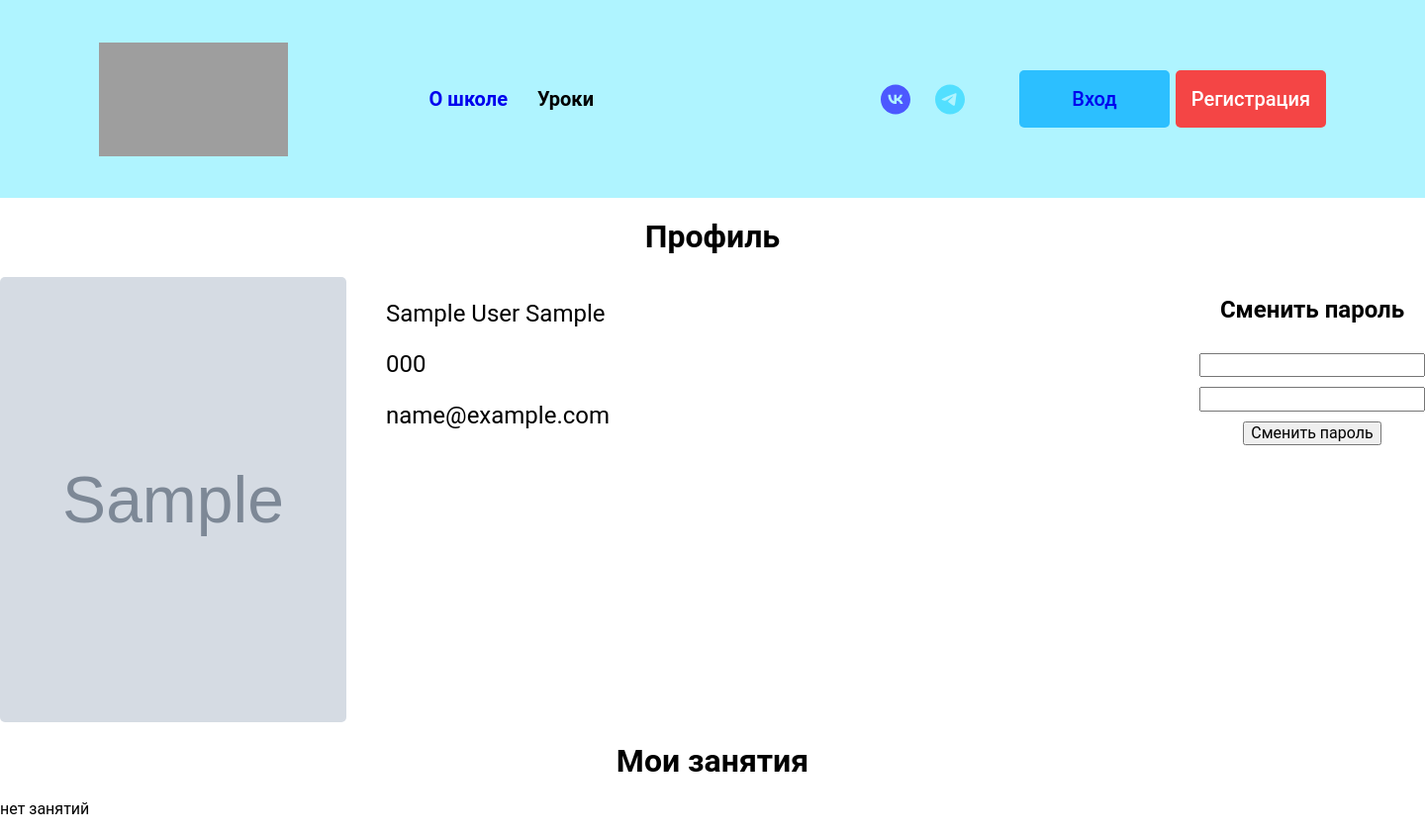
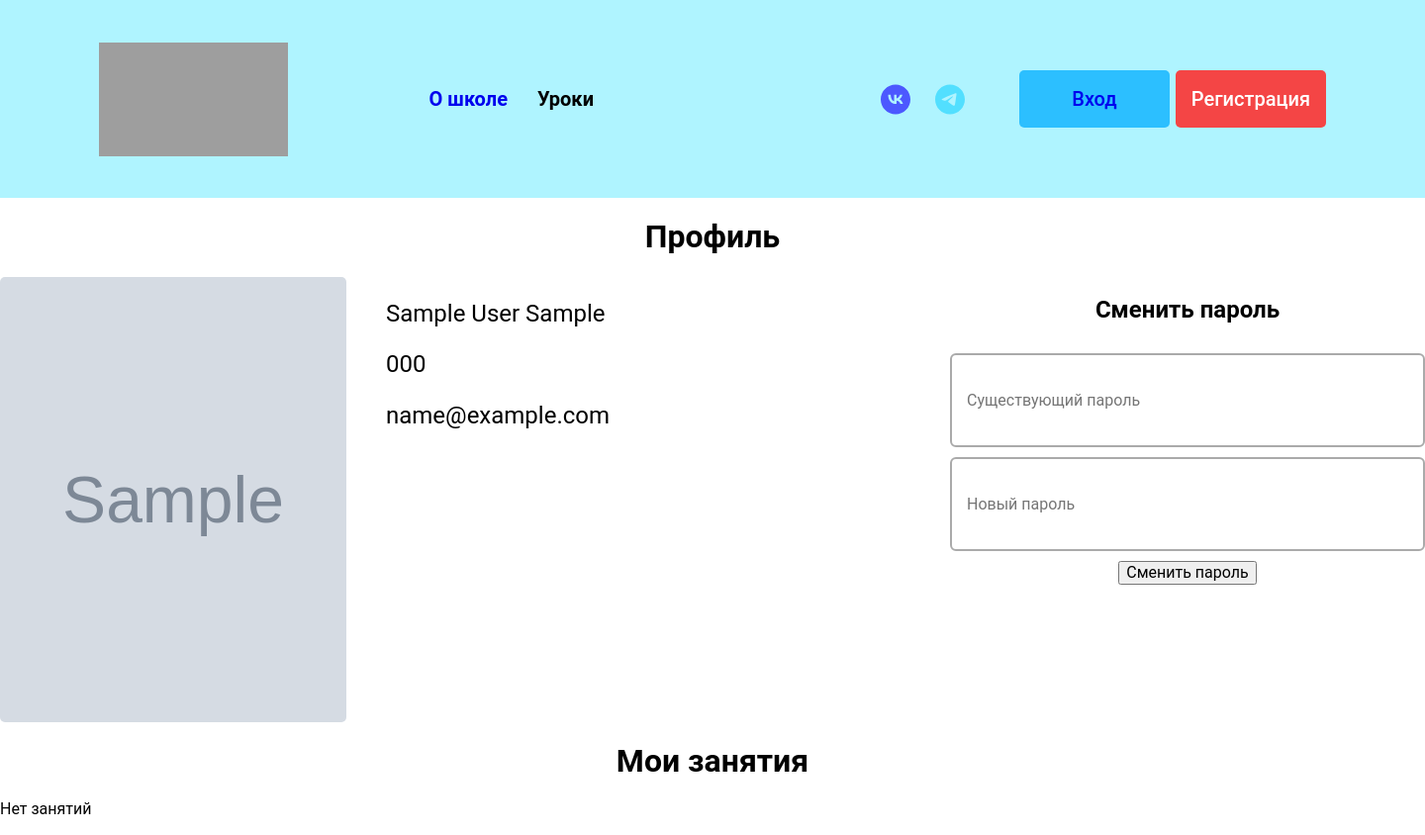
Before and after one commit to AJlekCandr-proff/Enlish_Yekaterinburg, a Django app: page /ru/account in a window 1440 px wide. Shown: the whole page at 99% size. Before the commit the page ends 823 px from the top, so only its background shows below. Run offline with Django 5.2, Linux system fonts and the light colour scheme; tables that the repository leaves empty hold one stand-in row (values such as "Sample post"); grey boxes marked "Sample" are stand-in pictures; grey boxes are pictures that could not be loaded.

Commit message:
feat: Update styles for section change password in account.html

```diff
--- a/English_Ekb/school/static/styles/student.css
+++ b/English_Ekb/school/static/styles/student.css
@@ -25,6 +25,18 @@ body {margin: 0}
     align-items: center;
 }
 
+.profile-settings input {
+    border-radius: 6px;
+    height: 95px;
+    width: 480px;
+    border: solid 2px #AAAAAA;
+    color: #AAAAAA;
+    padding: 15px;
+}
+
+.profile-settings input:focus {border: none}
+
+
 .student {width: 800px; display: flex; justify-content: space-between}
 
 .student-information {
--- a/English_Ekb/templates/school/pages/account.html
+++ b/English_Ekb/templates/school/pages/account.html
@@ -30,11 +30,11 @@
                     <h2>Сменить пароль</h2>
 
                     <label>
-                        <input/>
+                        <input placeholder="Существующий пароль"/>
                     </label>
 
                     <label>
-                        <input/>
+                        <input placeholder="Новый пароль"/>
                     </label>
 
                     <button>Сменить пароль</button>
@@ -51,8 +51,8 @@
                 </div>
 
             {% else %}
-                <div>
-                    нет занятий
+                <div class="none-lessons">
+                    <p>Нет занятий</p>
                 </div>
             {% endif %}
 
```
Also changed, not shown: English_Ekb/media/my_photo.jpg (deleted).
